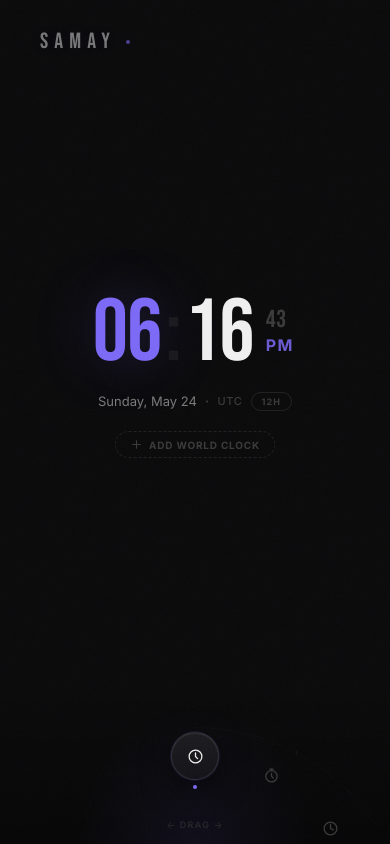
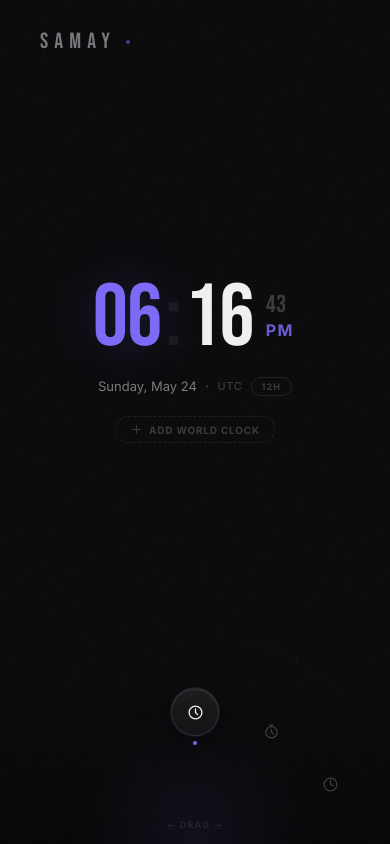
Before and after one commit to realSUDO/Samay, a React (Vite) app: page / in a window 390 px wide. Built offline with nearby package versions, Linux system fonts and the light colour scheme.

Commit message:
Raise mobile dial position

```diff
--- a/src/App.jsx
+++ b/src/App.jsx
@@ -67,7 +67,7 @@ function getDialGeometry(width = 1024) {
     const radius = clamp(width * 0.42, 135, 168)
     return {
       radius,
-      below: radius - 88,
+      below: radius - 132,
     }
   }
 
--- a/src/App.module.css
+++ b/src/App.module.css
@@ -204,8 +204,13 @@
 }
 
 @media (max-width: 600px) {
-  .shell { --dial-safe-area: 140px; }
+  .shell { --dial-safe-area: 170px; }
   .main { padding-top: 48px; }
+  .arcZone { height: 190px; }
+  .arcTrack {
+    bottom: 34px;
+    height: 170px;
+  }
   .arcBtn {
     width: 48px;
     height: 48px;
```
